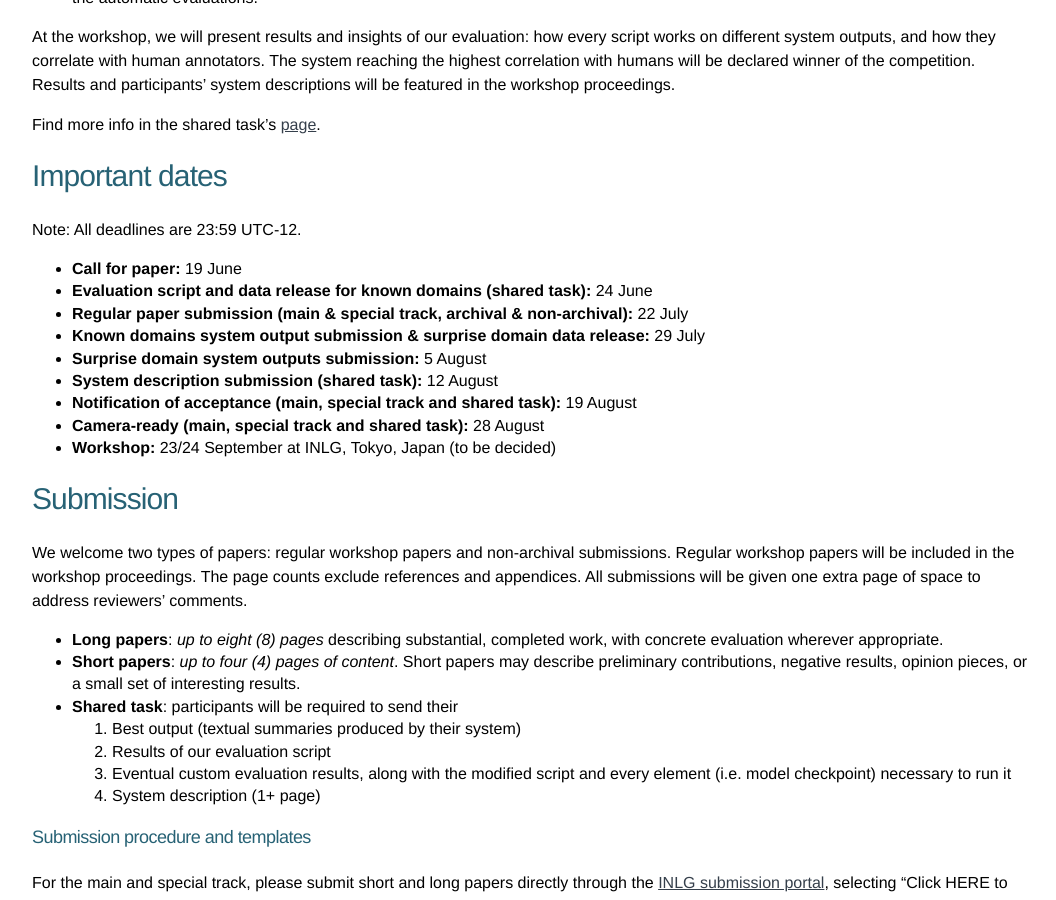
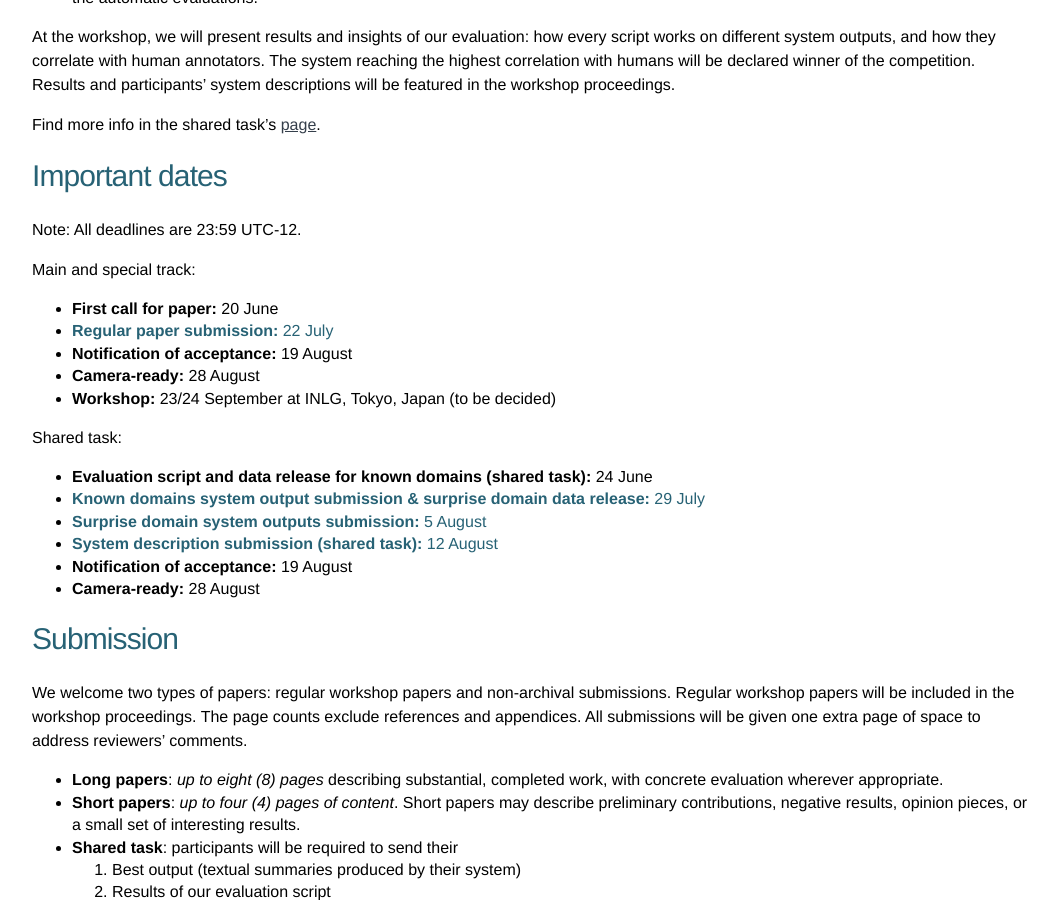
Before and after one commit to practicald2t/practicald2t.github.io, a Jekyll site: the page built from pages/cfp.md, in a window 1280 px wide and 900 px high, scrolled down 1267 px. Shown: the whole window, without its empty margins (108-1164 px from the left). Built offline with Jekyll 4.4.1, drawn with Linux system fonts in a browser that asks for light colours.

Commit message:
Update cfp.md

```diff
--- a/pages/cfp.md
+++ b/pages/cfp.md
@@ -48,15 +48,22 @@ Find more info in the shared task's [page](https://practicald2t.github.io/pages/
 # Important dates
 Note: All deadlines are 23:59 UTC-12.
 
-- **Call for paper:** 19 June
+Main and special track:
+- **First call for paper:** 20 June
+- <span style="color: #276275;">**Regular paper submission:** 22 July</span>
+- **Notification of acceptance:**  19 August
+- **Camera-ready:**  28 August
+- **Workshop:** 23/24 September at INLG, Tokyo, Japan (to be decided)
+
+
+Shared task:
 - **Evaluation script and data release for known domains (shared task):**  24 June
-- **Regular paper submission (main & special track, archival & non-archival):** 22 July
-- **Known domains system output submission & surprise domain data release:** 29 July
-- **Surprise domain system outputs submission:** 5 August
-- **System description submission (shared task):** 12 August
-- **Notification of acceptance (main, special track and shared task):**  19 August
-- **Camera-ready (main, special track and shared task):**  28 August
-- **Workshop:** 23/24 September at INLG, Tokyo, Japan (to be decided)
+- <span style="color: #276275;">**Known domains system output submission & surprise domain data release:** 29 July</span>
+- <span style="color: #276275;">**Surprise domain system outputs submission:** 5 August</span>
+- <span style="color: #276275;">**System description submission (shared task):** 12 August</span>
+- **Notification of acceptance:**  19 August
+- **Camera-ready:**  28 August
+
 
 
 # Submission
```
